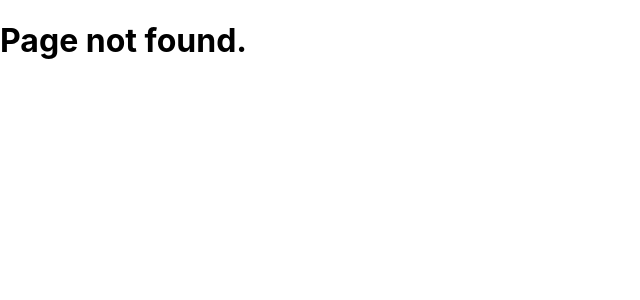
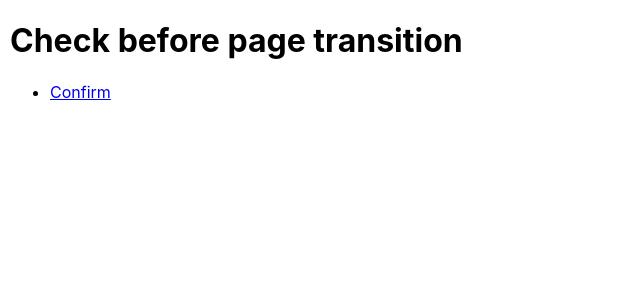
Before and after one commit to ushiboy/wasabi, a React (Vite) app: page /checkPageTransition in a window 1280 px wide. Before the commit this address had no page. Shown: the top 300 px of the page, without its empty margins (0-640 px from the left). Built offline with nearby package versions, Linux system fonts and the light colour scheme.

Commit message:
add check page transition sample

```diff
--- /dev/null
+++ b/src/presentations/hooks/useBlocker.ts
@@ -0,0 +1,36 @@
+import { History } from "history";
+import { useEffect, useContext, ContextType } from "react";
+import {
+  Navigator,
+  UNSAFE_NavigationContext as NavigationContext,
+} from "react-router-dom";
+
+interface NavigatorWithBlock extends Navigator {
+  block: History["block"];
+}
+
+type NavicationContextWithBlock = ContextType<typeof NavigationContext> & {
+  navigator: NavigatorWithBlock;
+};
+
+export const useBlocker = (shouldBlock: boolean, confirmMessage: string) => {
+  const { navigator } = useContext(
+    NavigationContext
+  ) as NavicationContextWithBlock;
+
+  useEffect(() => {
+    const unblock = navigator.block((tx) => {
+      if (!shouldBlock) {
+        unblock();
+        tx.retry();
+        return;
+      }
+      if (window.confirm(confirmMessage)) {
+        unblock();
+        tx.retry();
+      }
+    });
+
+    return unblock;
+  }, [navigator, shouldBlock]);
+};
--- /dev/null
+++ b/src/presentations/pages/CheckPageTransition/childs/ConfirmPage.tsx
@@ -0,0 +1,29 @@
+import React, { useState } from "react";
+import { Link } from "react-router-dom";
+
+import * as S from "../style";
+
+import { useBlocker } from "~/presentations/hooks/useBlocker";
+
+export const ConfirmPage: React.FC = () => {
+  const [shouldConfirm, setShouldConfirm] = useState<boolean>(false);
+  useBlocker(shouldConfirm, "Are you sure you want to move to the next page?");
+  return (
+    <S.Root>
+      <S.Title>Check before page transition</S.Title>
+      <label>
+        <input
+          type="checkbox"
+          checked={shouldConfirm}
+          onChange={() => setShouldConfirm(!shouldConfirm)}
+        />
+        Confirmation required
+      </label>
+      <S.LinkList>
+        <S.LinkListItem>
+          <Link to="/checkPageTransition">Root</Link>
+        </S.LinkListItem>
+      </S.LinkList>
+    </S.Root>
+  );
+};
--- /dev/null
+++ b/src/presentations/pages/CheckPageTransition/childs/RootPage.tsx
@@ -0,0 +1,17 @@
+import React from "react";
+import { Link } from "react-router-dom";
+
+import * as S from "../style";
+
+export const RootPage: React.FC = () => {
+  return (
+    <S.Root>
+      <S.Title>Check before page transition</S.Title>
+      <S.LinkList>
+        <S.LinkListItem>
+          <Link to="confirm">Confirm</Link>
+        </S.LinkListItem>
+      </S.LinkList>
+    </S.Root>
+  );
+};
--- /dev/null
+++ b/src/presentations/pages/CheckPageTransition/childs/index.tsx
@@ -0,0 +1,2 @@
+export * from "./RootPage";
+export * from "./ConfirmPage";
--- /dev/null
+++ b/src/presentations/pages/CheckPageTransition/index.tsx
@@ -0,0 +1,11 @@
+import React from "react";
+import { Route, Routes } from "react-router";
+
+import { RootPage, ConfirmPage } from "./childs";
+
+export const CheckPageTransition: React.FC = () => (
+  <Routes>
+    <Route index element={<RootPage />} />
+    <Route path="confirm" element={<ConfirmPage />} />
+  </Routes>
+);
--- /dev/null
+++ b/src/presentations/pages/CheckPageTransition/style.tsx
@@ -0,0 +1,11 @@
+import styled from "@emotion/styled";
+
+export const Root = styled.div`
+  padding: 0 10px;
+`;
+
+export const Title = styled.h1``;
+
+export const LinkList = styled.ul``;
+
+export const LinkListItem = styled.li``;
--- a/src/presentations/pages/index.ts
+++ b/src/presentations/pages/index.ts
@@ -1,2 +1,3 @@
+export * from "./CheckPageTransition";
 export * from "./Greeting";
 export * from "./NotFound";
--- a/src/presentations/route.tsx
+++ b/src/presentations/route.tsx
@@ -1,11 +1,12 @@
 import React from "react";
 import { Route, Routes } from "react-router";
 
-import { Greeting, NotFound } from "./pages";
+import { Greeting, NotFound, CheckPageTransition } from "./pages";
 
 export const AppRoutes: React.FC = () => (
   <Routes>
     <Route index element={<Greeting />} />
+    <Route path="checkPageTransition/*" element={<CheckPageTransition />} />
     <Route path="*" element={<NotFound />} />
   </Routes>
 );
```
